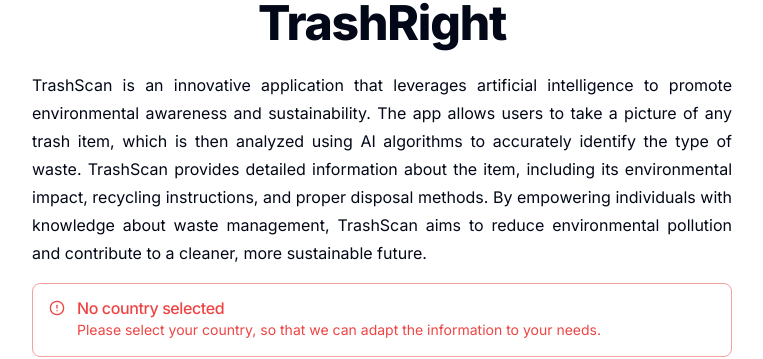
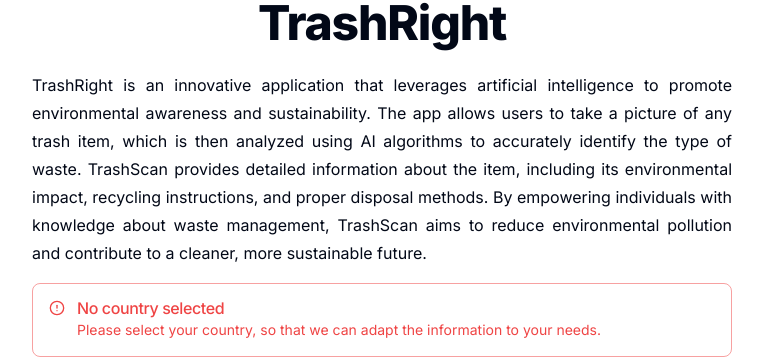
Before and after one commit to amelieangelina/trash-right, a Next.js app in the folder app/: page / in a window 1280 px wide. Shown: the part 777-1136 px from the top of the page, without its empty margins (258-1021 px from the left). Built offline with nearby package versions, Linux system fonts and the light colour scheme; no server answers.

Commit message:
fix country for recycling

```diff
--- a/app/app/Component.tsx
+++ b/app/app/Component.tsx
@@ -245,9 +245,10 @@
 
   const askai = async () =>{
     var encodedImage = await getImage();
-    const prompt = "Type the name of the recycable object shown in the picture and end the statement with a '.'. If there is not recycable object shown, please type 'no trash.'." +
-    "In 1 sentence, type what materials the trash most probably consists of. In a third sentence tell me how many years this exact object will take to decompose in numbers."+
-    "In 1 sentence tell me how i can properly dispose this trash in "+ country.toString +
+    console.log("Country" + country.toString());
+    const prompt = "Type the name of the recycable object shown in the picture and end the statement with a '.'. If there is no recycable object shown, please type 'no trash.'." +
+    "In 1 sentence, type what materials the trash most probably consists of. In one sentence tell me how many years this exact object will take to decompose in numbers."+
+    "In 1 sentence tell me how i can properly dispose this trash in "+ country.toString() + "."+
     "In 1 sentence tell me where this trash will end up in the best case scenario. In 1 sentences tell me where the trash will end up in the worst case scenario.";
     const imagePart = base64ToGenerativePart(encodedImage, 'image/jpeg');
     const result = await model.generateContent([prompt, imagePart])
@@ -405,7 +406,7 @@
         TrashRight
       </h1>
       <p className="leading-7 [&:not(:first-child)]:mt-6 max-w-[700px] text-justify">
-      TrashScan is an innovative application that leverages artificial intelligence to promote environmental awareness and sustainability. The app allows users to take a picture of any trash item, which is then analyzed using AI algorithms to accurately identify the type of waste. TrashScan provides detailed information about the item, including its environmental impact, recycling instructions, and proper disposal methods. By empowering individuals with knowledge about waste management, TrashScan aims to reduce environmental pollution and contribute to a cleaner, more sustainable future.
+      TrashRight is an innovative application that leverages artificial intelligence to promote environmental awareness and sustainability. The app allows users to take a picture of any trash item, which is then analyzed using AI algorithms to accurately identify the type of waste. TrashScan provides detailed information about the item, including its environmental impact, recycling instructions, and proper disposal methods. By empowering individuals with knowledge about waste management, TrashScan aims to reduce environmental pollution and contribute to a cleaner, more sustainable future.
       </p>
       {!country && (
         <Alert variant="destructive" className="max-w-[700px] mt-4">
```
